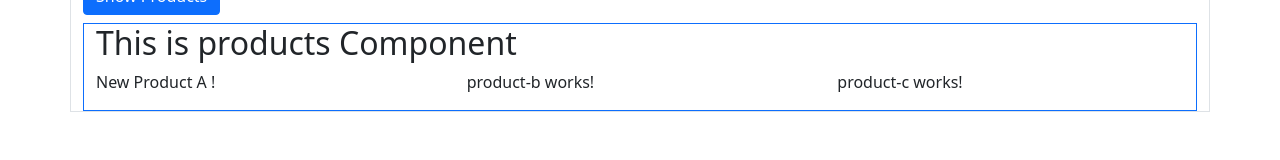
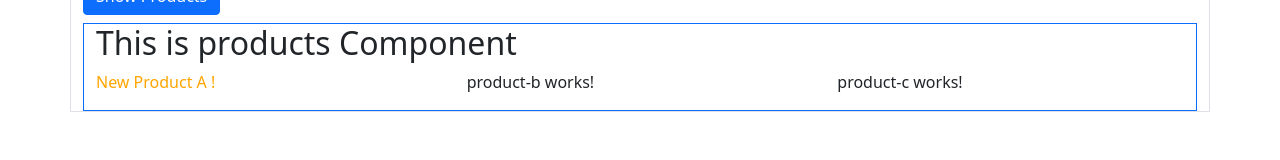
Before and after one commit to codewithsri-ni-vas/angularproducts, an Angular app in the folder ang-products/: page / in a window 1280 px wide. Shown: the part 128-288 px from the top of the page. Built offline with nearby package versions, Linux system fonts and the light colour scheme.

Commit message:
7. styleurls vs styleurl

```diff
--- a/ang-products/src/app/components/product-a/product-a.component.ts
+++ b/ang-products/src/app/components/product-a/product-a.component.ts
@@ -6,8 +6,12 @@ import { Component, OnInit } from '@angular/core';
   template:`
   <p>New Product A !</p>
   `,
-  styleUrls: ['./product-a.component.css']
-
+  // styleUrls: ['./product-a.component.css']
+  styles:[`
+  p{
+    color:orange;
+  }
+  `]
 })
 export class ProductAComponent implements OnInit {
 
```
